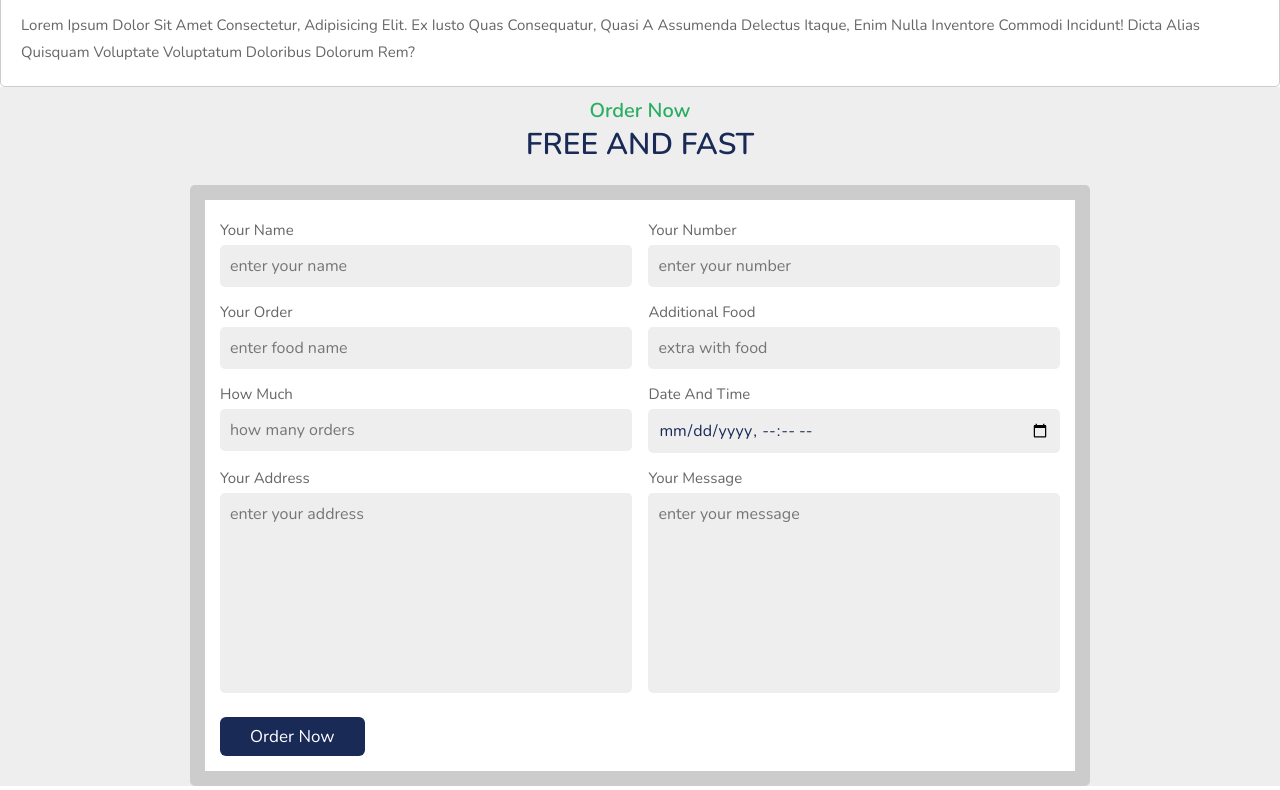
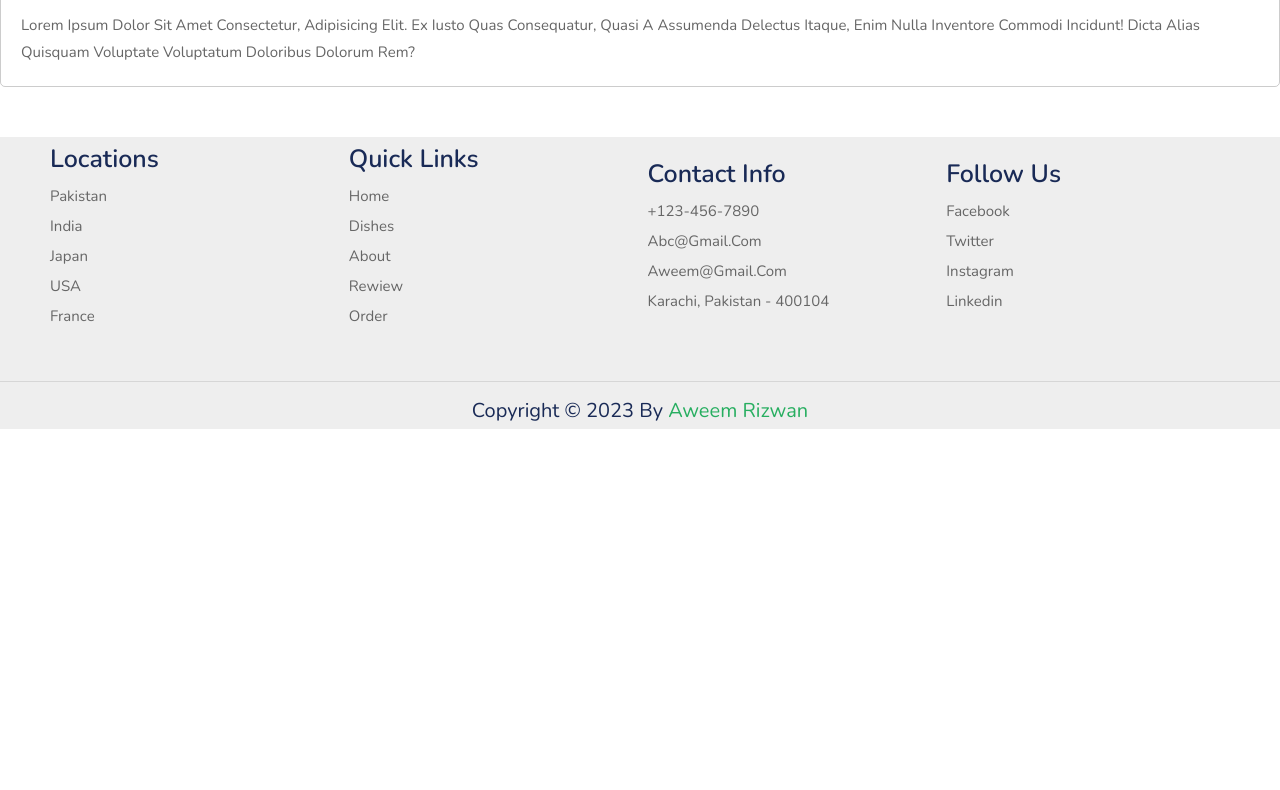
Before and after one commit to muhammad-haris-rahat/Restraunt, a plain HTML site: page index.html in a window 1280 px wide. Shown: the part 4591-5381 px from the top of the page. After the commit the page ends 5020 px from the top, so only its background shows below. Drawn offline with nearby package versions, Linux system fonts and the light colour scheme.

Commit message:
Removed Order

```diff
--- a/index.html
+++ b/index.html
@@ -569,70 +569,6 @@
 
 <!-- review section end -->
 
-<!-- order section start -->
-
-<section class="order" id="order">
-
-    <h3 class="sub-heading">Order now</h3>
-    <h1 class="heading">Free and fast</h1>
-
-    <form action="">
-        <div class="inputbox">
-            <div class="input">
-                <span>your name</span>
-                <input type="text" placeholder="enter your name">
-            </div>
-
-            <div class="input">
-                <span>your number</span>
-                <input type="number" placeholder="enter your number">
-            </div>
-        </div>
-
-        <div class="inputbox">
-            <div class="input">
-                <span>your order</span>
-                <input type="text" placeholder="enter food name">
-            </div>
-
-            <div class="input">
-                <span>additional food</span>
-                <input type="test" placeholder="extra with food">
-            </div>
-        </div>
-
-        <div class="inputbox">
-            <div class="input">
-                <span>how much</span>
-                <input type="number" placeholder="how many orders">
-            </div>
-
-            <div class="input">
-                <span>date and time</span>
-                <input type="datetime-local">
-            </div>
-        </div>
-
-        <div class="inputbox">
-            <div class="input">
-                <span>your address</span>
-                <textarea name="" placeholder="enter your address" id="" cols="30" rows="10"></textarea>
-            </div>
-
-            <div class="input">
-                <span>your message</span>
-                <textarea name="" placeholder="enter your message" id="" cols="30" rows="10"></textarea>
-            </div>
-        </div>
-
-        <input type="submit" value="order now" class="btn">
-
-    </form>
-
-</section>
-
-<!-- order section end -->
-
 <!-- footer section start -->
 
 <section class="footer">
```
